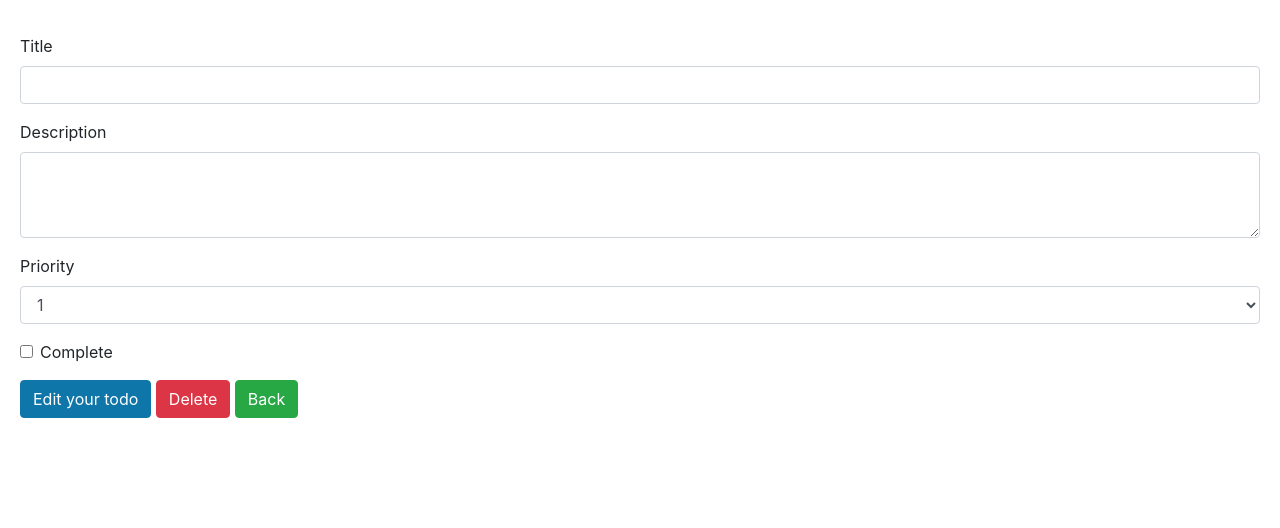
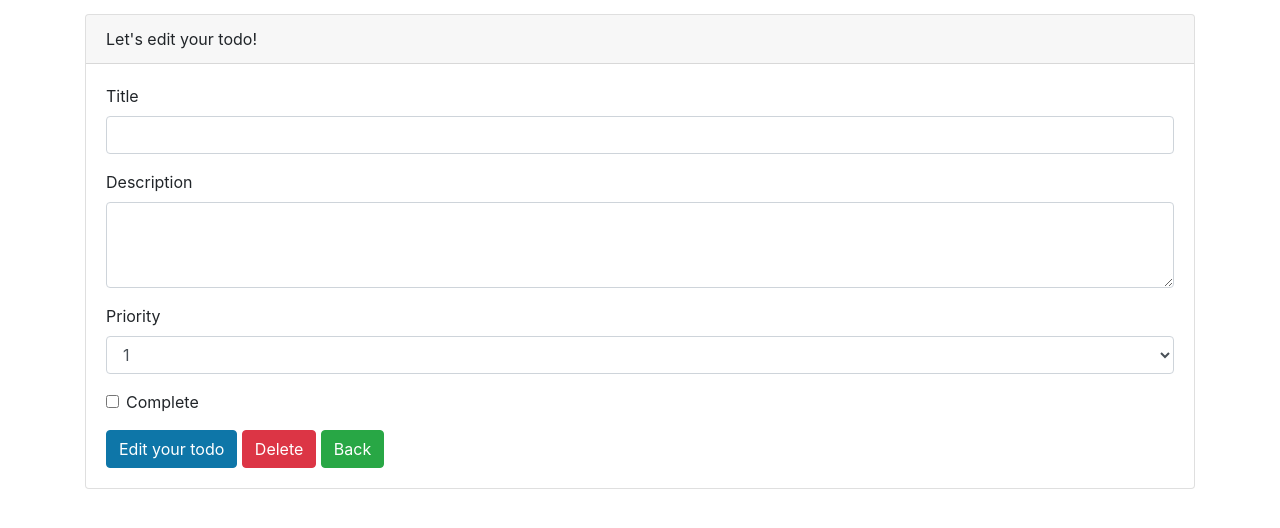
Before and after one commit to ianvscn/fastapi, a FastAPI app: template TodoApp/templates/edit-todo.html in a window 1280 px wide. Shown: the part 56-584 px from the top of the page. Run offline with FastAPI, Linux system fonts and the light colour scheme; the template is opened without the code that fills it, so the values that code supplies are empty; some libraries are stand-ins or nearby versions.

Commit message:
ajustes simples
db no proprio projeto
ajustando alguns pontos que estavam nomeados diferente

```diff
--- a/TodoApp/database.py
+++ b/TodoApp/database.py
@@ -2,11 +2,11 @@ from sqlalchemy import create_engine
 from sqlalchemy.orm import sessionmaker
 from sqlalchemy.ext.declarative import declarative_base
 
-
-SQLALCHEMY_DATABASE_URL = 'postgresql://postgres:Trabalho/33*@localhost/TodoApplicationDatabase'
+SQLALCHEMY_DATABASE_URL = 'sqlite:///./todosapp.db'
+#SQLALCHEMY_DATABASE_URL = 'postgresql://postgres:Trabalho/33*@localhost/TodoApplicationDatabase'
 # SQLALCHEMY_DATABASE_URL = 'mysql+pymysql://root:Chico2001*@127.0.0.1:3306/TodoApplicationDatabase'
 
-engine = create_engine(SQLALCHEMY_DATABASE_URL)
+engine = create_engine(SQLALCHEMY_DATABASE_URL, connect_args={'check_same_thread': False})
 
 SessionLocal = sessionmaker(autocommit=False, autoflush=False, bind=engine)
 
--- a/TodoApp/routers/todos.py
+++ b/TodoApp/routers/todos.py
@@ -53,7 +53,7 @@ async def render_todo_page(request: Request, db: db_dependency):
         if user is None:
             return redirect_to_login()
 
-        todos = db.query(Todos).filter(Todos.owner_id == user.get('id'))
+        todos = db.query(Todos).filter(Todos.owner_id == user.get('id')).all()
 
         return templates.TemplateResponse("todo.html", {"request": request, "todos": todos, "user": user})
     except:
--- a/TodoApp/routers/users.py
+++ b/TodoApp/routers/users.py
@@ -3,7 +3,7 @@ from pydantic import BaseModel, Field
 from sqlalchemy.orm import Session
 from fastapi import APIRouter, Depends, HTTPException, Path
 from starlette import status
-from ..models import Todos, Users
+from ..models import Users
 from ..database import SessionLocal
 from .auth import get_current_user
 from passlib.context import CryptContext
@@ -55,7 +55,7 @@ async def change_password(user: user_dependency, db: db_dependency,
 
 
 @router.put("/phonenumber/{phone_number}", status_code=status.HTTP_204_NO_CONTENT)
-async def change_phone_number(user: user_dependency, db: db_dependency, phone_number: str):
+async def change_phonenumber(user: user_dependency, db: db_dependency, phone_number: str):
     if user is None:
         raise HTTPException(status_code=401, detail='Authentication Failed')
     user_model = db.query(Users).filter(Users.id == user.get('id')).first()
--- a/TodoApp/templates/add-todo.html
+++ b/TodoApp/templates/add-todo.html
@@ -25,7 +25,7 @@
             <option>5</option>
           </select>
         </div>
-        <button type="submit" class="btn btn-primary">Add new todo</button>
+        <button type="submit" class="btn btn-primary"> Add new todo </button>
         <a href="/todos/todo-page" class="btn btn-success">Back</a>
       </form>
     </div>
--- a/TodoApp/templates/edit-todo.html
+++ b/TodoApp/templates/edit-todo.html
@@ -1,9 +1,12 @@
 {% include 'layout.html' %}
 
-
-<div>
+<div class="container">
+  <div class="card">
+    <div class="card-header">
+      Let's edit your todo!
+    </div>
     <div class="card-body">
-    <form id="editTodoform">
+      <form id="editTodoForm">
         <div class="form-group">
           <label>Title</label>
           <input type="text" class="form-control" name="title" value="{{todo.title}}" required>
@@ -28,7 +31,8 @@
         </div>
         <button type="submit" class="btn btn-primary">Edit your todo</button>
         <button id="deleteButton" type="button" class="btn btn-danger">Delete</button>
-      <a href="/todos/todo_page" class="btn btn-success">Back</a>
+        <a href="/todos/todo-page" class="btn btn-success">Back</a>
       </form>
     </div>
   </div>
+</div>
--- a/TodoApp/templates/login.html
+++ b/TodoApp/templates/login.html
@@ -5,7 +5,7 @@
         <div class="card-header">
             Login
         </div>
-        <div class="card-header">
+        <div class="card-body">
             <form class="loginForm">
                 <div class="form-group">
                     <label>Username</label>
--- a/TodoApp/templates/navbar.html
+++ b/TodoApp/templates/navbar.html
@@ -5,7 +5,7 @@
     aria-controls="navbarNav" aria-expanded="false" aria-label="Toggle navigation">
       <span class="navbar-toggler-icon"></span>
     </button>
-    <div class="collapse nav-collapse" id="navbarNav">
+    <div class="collapse navbar-collapse" id="navbarNav">
       <ul class="navbar-nav">
         {% if user %}
         <li class="nav-item active">
--- a/TodoApp/templates/register.html
+++ b/TodoApp/templates/register.html
@@ -49,8 +49,8 @@
                 <button type="submit" class="btn btn-primary">Sign in</button>
             </form>
         </div>
-        <div class="card-footer test-muted">
-            <a href="/auth/login-page">Alredy have an account?</a>
+        <div class="card-footer text-muted">
+            <a href="/auth/login-page">Already have an account?</a>
         </div>
     </div>
 </div>
--- a/TodoApp/templates/todos.html
+++ b/TodoApp/templates/todo.html
@@ -1,7 +1,7 @@
 {% include 'layout.html' %}
 
 <div class="container">
-    <div class="card test-center">
+    <div class="card text-center">
         <div class="card-header">
             Your Todo's!
         </div>
```
Also changed, not shown: todosapp.db (added). Lines whose indentation alone changed are shown as unchanged.
